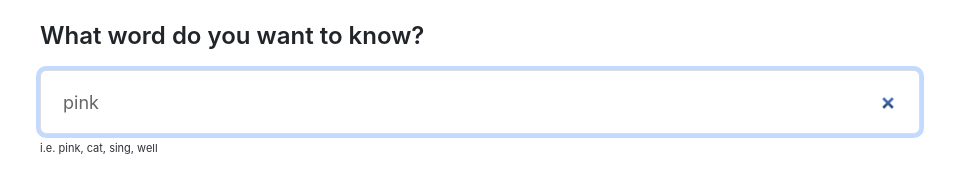
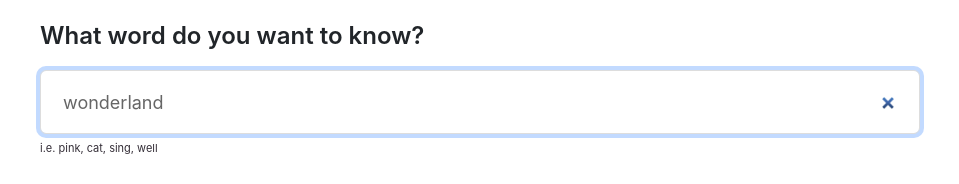
Before and after one commit to gh4ever/dictionary-react-app, a React (Create React App) app: page / in a window 1280 px wide. Shown: the part 341-525 px from the top of the page, without its empty margins (160-1119 px from the left). Built offline with nearby package versions, Linux system fonts and the light colour scheme; no server answers.

Commit message:
wonderland default searching

```diff
--- a/src/App.js
+++ b/src/App.js
@@ -18,8 +18,8 @@ export default function App() {
             <img src={logo} className="logo" alt="logo" />
           </a>
         </header>
-        <Dictionary defaultKeyword="pink" />
-        <Result defaultKeyword="pink" />
+        <Dictionary defaultKeyword="wonderland" />
+        <Result defaultKeyword="wonderland" />
         <footer>
           This 💋Cheshire Cat🙀 dictionary is built by Erika{' '}
           <a
```
